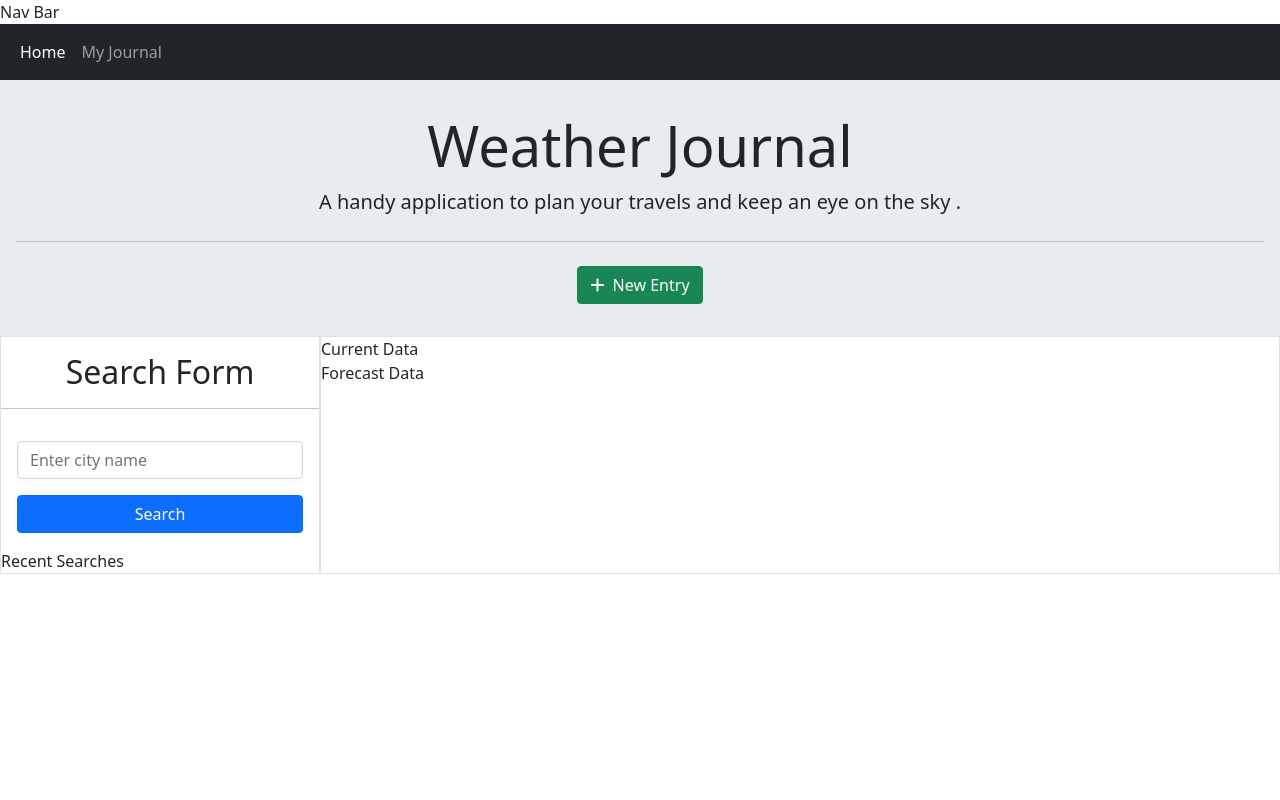
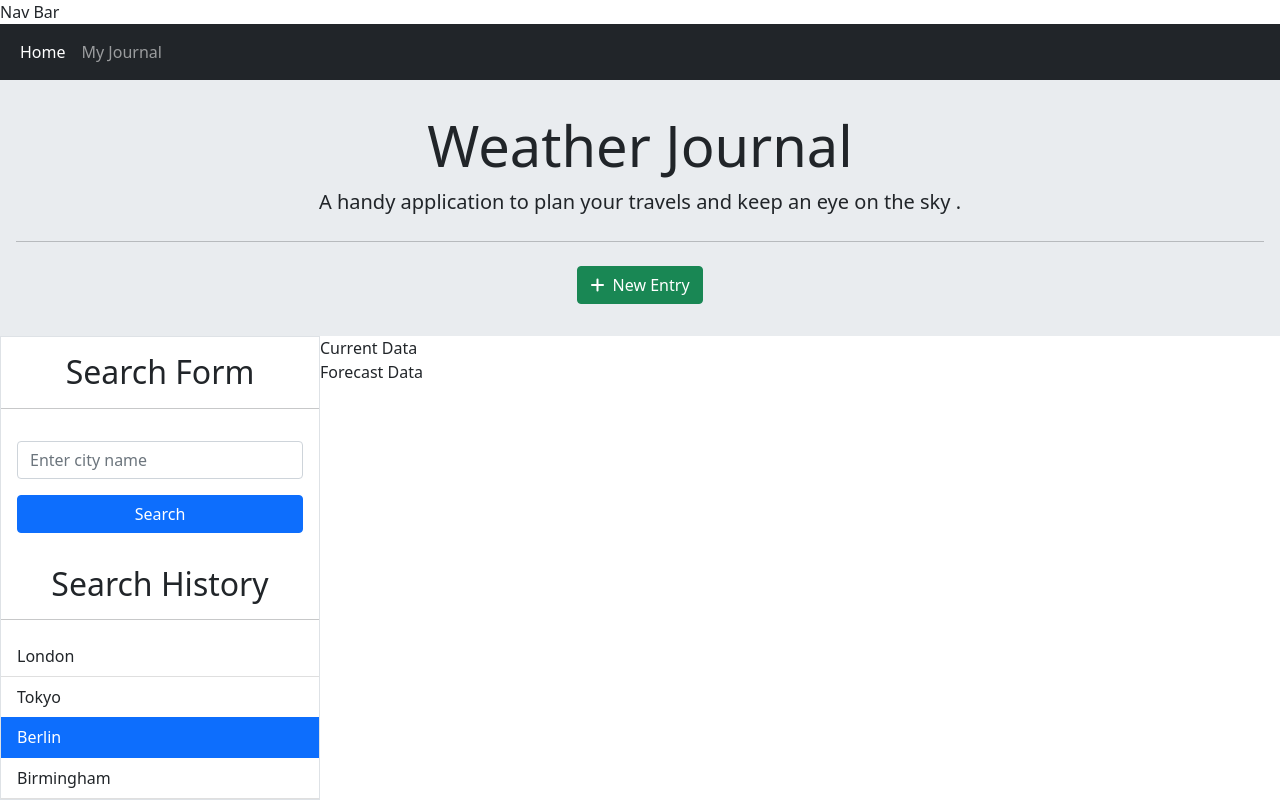
Before and after one commit to roxywasiak/weather-dashboard, a plain HTML site: page index.html in a window 1280 px wide. Drawn offline with nearby package versions, Linux system fonts and the light colour scheme; a web font is replaced by a local one.

Commit message:
styled the search history

```diff
--- a/index.html
+++ b/index.html
@@ -88,11 +88,36 @@
           </div>
 
           <!---recent searches-->
-          <div>Recent Searches</div>
+          <div>
+            <h2 class="mt-3 text-center">Search History</h2>
+            <hr />
+            <ul class="list-group rounded-0">
+              <li
+                class="list-group-item border-top-0 border-end-0 border-start-0"
+              >
+                London
+              </li>
+              <li
+                class="list-group-item border-top-0 border-end-0 border-start-0"
+              >
+                Tokyo
+              </li>
+              <li
+                class="list-group-item border-top-0 border-end-0 border-start-0 active"
+              >
+                Berlin
+              </li>
+              <li
+                class="list-group-item border-top-0 border-end-0 border-start-0"
+              >
+                Birmingham
+              </li>
+            </ul>
+          </div>
         </div>
 
         <!-- col for weather info -->
-        <div class="col-sm-12 col-md-9 border">
+        <div class="col-sm-12 col-md-9">
           <!-- current data -->
           <div>Current Data</div>
 
```
